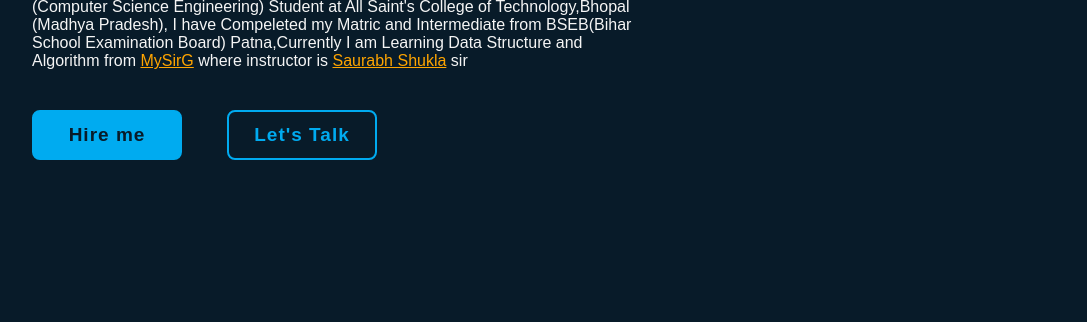
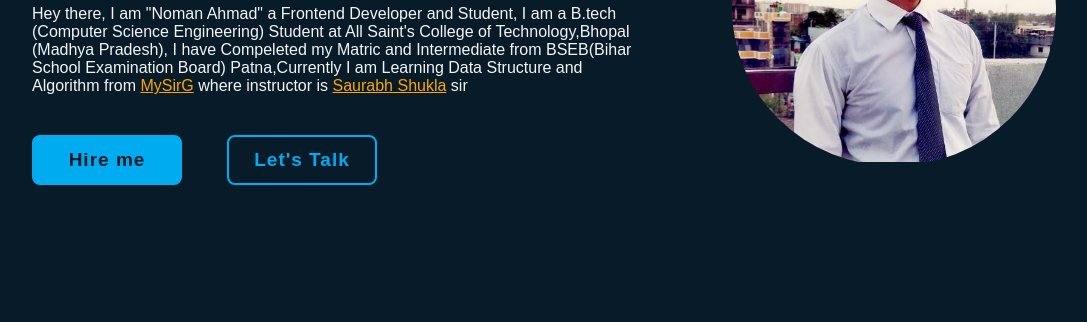
Before and after one commit to noman088/portFolio, a plain HTML site: page index.html in a window 1280 px wide. Shown: the part 392-714 px from the top of the page, without its empty margins (96-1183 px from the left). Drawn offline with nearby package versions, Linux system fonts and the light colour scheme.

```diff
--- a/index.html
+++ b/index.html
@@ -35,6 +35,7 @@
             <div class="btn-box">
                 <a href="#">Hire me</a>
                 <a href="#">Let's Talk</a>
+                <!-- <a href="#">Resume</a> -->
             </div>
         </div>
         <div class="home-sci">
@@ -42,6 +43,9 @@
             <a href="https://twitter.com/nomaan_47"><i class='bx bxl-twitter'></i></a>
             <a href="https://www.linkedin.com/in/md-noman-92207b238/"><i class='bx bxl-linkedin'></i></a>
         </div>
+        <div class="photo">
+            <img src="./small Photo.jpeg" alt="">
+        </div>
     </section>
 </body>
 
--- a/style.css
+++ b/style.css
@@ -117,11 +117,12 @@
   animation-delay: 1.6s;
 }
 .home-content .btn-box {
-  position: relative;
+  position: absolute;
   display: flex;
   justify-content: space-between;
   width: 345px;
   height: 50px;
+
 }
 .home-content .btn-box::before {
     content: "";
@@ -204,6 +205,17 @@
     animation-delay: 2.5s;
     z-index: 2;
   }
+  .photo{
+    margin-left: 100px;
+    /* border: 2px solid red; */
+    /* padding-left: 100px; */
+    border-radius: 50%;
+    overflow: hidden;
+  }
+  .photo img{
+    height: 100%;
+    width: 100%;
+  }
 
 .home-sci a {
   position: relative;
```
Also changed, not shown: formal photo Noman-fotor-bg-remover-2023082014125.png (added).
